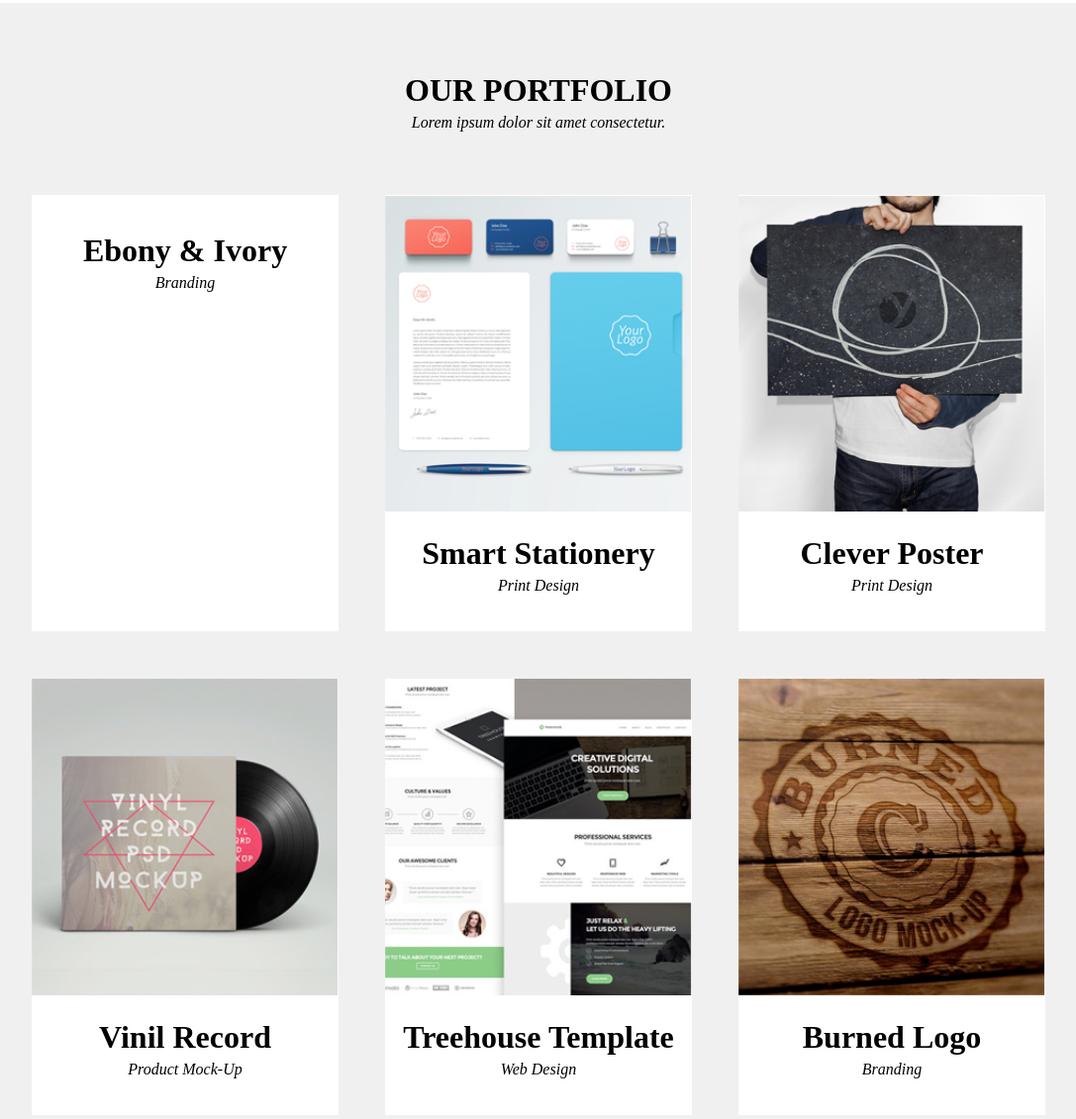
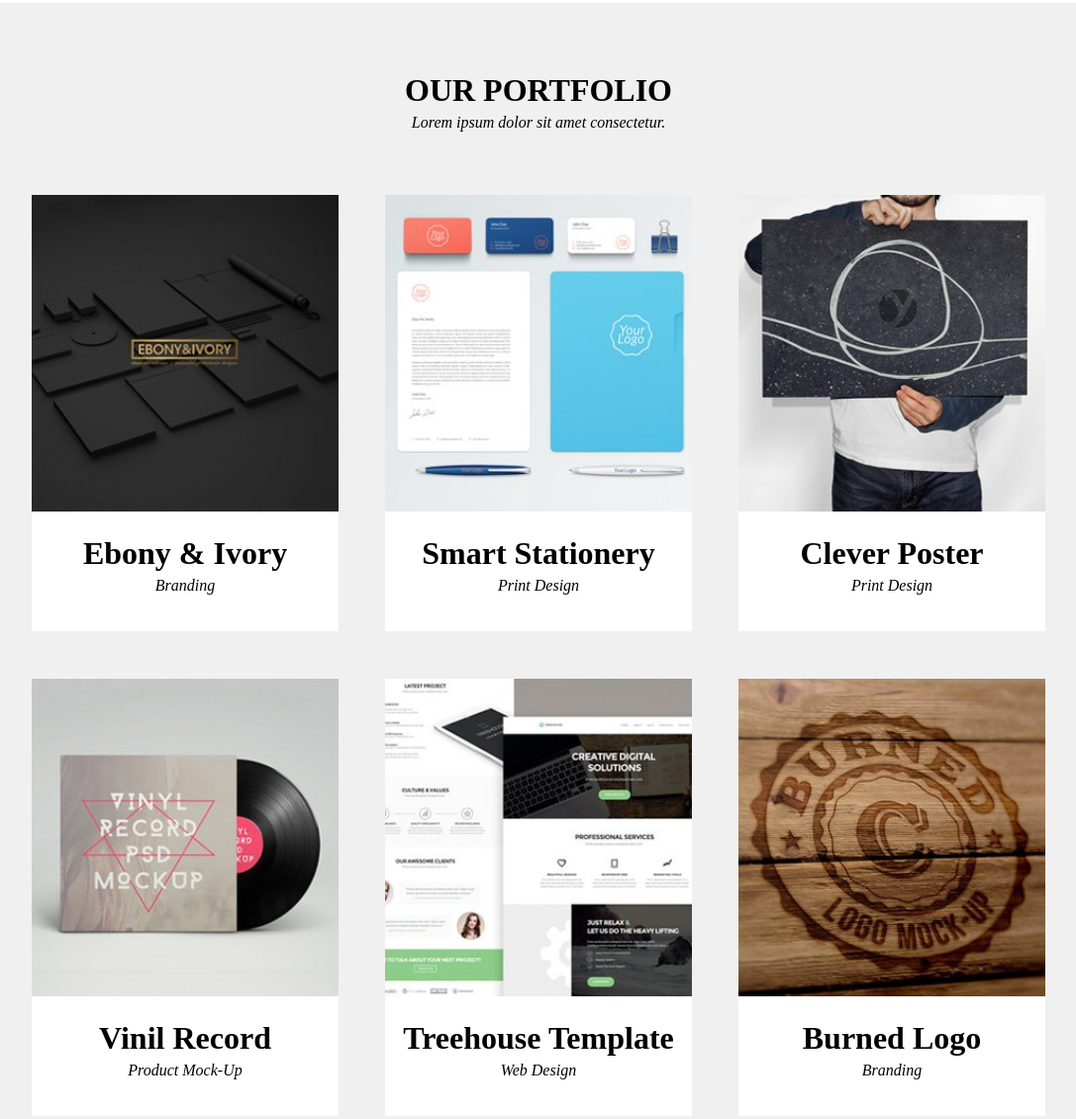
Before and after one commit to luqol/zad3.6, a website: page index.html in a window 1280 px wide. Shown: the part 1020-2151 px from the top of the page at 99% size, without its empty margins (96-1183 px from the left). Drawn offline with Linux system fonts and the light colour scheme.

Commit message:
change images

```diff
--- a/index.html
+++ b/index.html
@@ -6,13 +6,12 @@
     <title>Document</title>
     <link rel="stylesheet" href="https://use.fontawesome.com/releases/v6.0.0/css/all.css">
     <link rel="stylesheet" href="css/style.css">
-
 </head>
 <body>
     <nav class="navigator">
         <div class="top-menu">
             <div class="left-menu">
-                <a href="#"><img src="/images/logo.png" alt=""></a>
+                <a href="#"><img src="/images/logo.png" alt="logo"></a>
             </div>
             <div class="right-menu">
                 <ul>
@@ -40,23 +39,17 @@
                 <div class="box">
                     <i class="fa-solid fa-basket-shopping"></i>
                     <h2 class="box-title">E-commerce</h2>
-                    <p>Lorem ipsum dolor sit amet consectetur adipisicing elit.
-                        Odio, repudiandae! Distinctio, dolorum nesciunt.
-                        Iste, esse.</p>
+                    <p>Lorem ipsum dolor sit amet consectetur adipisicing elit. Odio, repudiandae! Distinctio, dolorum nesciunt. Iste, esse.</p>
                 </div>
                 <div class="box">
                     <i class="fa-solid fa-laptop"></i>
                     <h2 class="box-title">Responsive Web</h2>
-                    <p>Lorem ipsum dolor sit amet consectetur adipisicing elit.
-                        Odio, repudiandae! Distinctio, dolorum nesciunt.
-                        Iste, esse.</p>
+                    <p>Lorem ipsum dolor sit amet consectetur adipisicing elit. Odio, repudiandae! Distinctio, dolorum nesciunt. Iste, esse.</p>
                 </div>
                 <div class="box">
                     <i class="fa-solid fa-lock"></i>
                     <h2 class="box-title">Web Security</h2>
-                    <p>Lorem ipsum dolor sit amet consectetur adipisicing elit.
-                        Odio, repudiandae! Distinctio, dolorum nesciunt.
-                        Iste, esse.</p>
+                    <p>Lorem ipsum dolor sit amet consectetur adipisicing elit. Odio, repudiandae! Distinctio, dolorum nesciunt. Iste, esse.</p>
                 </div>
             </div>
         </div>
@@ -68,16 +61,16 @@
             <div class="row">
                 <div class="gallery-box">
                     <div class="gallery-img">
-                        <img src="/images/obrazek.png" alt="">
+                        <img src="/images/obrazek1.jpg" alt="">
                     </div>
                     <div class="gallery-text">
-                        <h2 class="gallery-title">Ebony & Ivory</h2>
+                        <h2 class="gallery-title">Ebony &amp; Ivory</h2>
                         <p>Branding</p>
                     </div>
                 </div>
                 <div class="gallery-box">
                     <div class="gallery-img">
-                        <img src="/images/obrazek1.png" alt="">
+                        <img src="/images/obrazek2.jpg" alt="">
                     </div>
                     <div class="gallery-text">
                         <h2 class="gallery-title">Smart Stationery</h2>
@@ -86,7 +79,7 @@
                 </div>
                 <div class="gallery-box hide-box">
                     <div class="gallery-img">
-                        <img src="/images/obrazek2.png" alt="">
+                        <img src="/images/obrazekN.jpg" alt="">
                     </div>
                     <div class="gallery-text">
                         <h2 class="gallery-title">Clever Poster</h2>
@@ -97,7 +90,7 @@
             <div class="row">
                 <div class="gallery-box">
                     <div class="gallery-img">
-                        <img src="/images/obrazek3.png" alt="">
+                        <img src="/images/obrazek4.jpg" alt="">
                     </div>
                     <div class="gallery-text">
                         <h2 class="gallery-title">Vinil Record</h2>
@@ -106,7 +99,7 @@
                 </div>
                 <div class="gallery-box">
                     <div class="gallery-img">
-                        <img src="/images/obrazek4.png" alt="">
+                        <img src="/images/obrazek5.jpg" alt="">
                     </div>
                     <div class="gallery-text">
                         <h2 class="gallery-title">Treehouse Template</h2>
@@ -115,7 +108,7 @@
                 </div>
                 <div class="gallery-box hide-box">
                     <div class="gallery-img">
-                        <img src="/images/obrazek5.png" alt="">
+                        <img src="/images/obrazek6.jpg" alt="">
                     </div>
                     <div class="gallery-text">
                         <h2 class="gallery-title">Burned Logo</h2>
```
Also changed, not shown: images/obrazek1.jpg (added), images/obrazek2.jpg (added), images/obrazek4.jpg (added), images/obrazek5.jpg (added), images/obrazek6.jpg (added), images/obrazekN.jpg (added).
